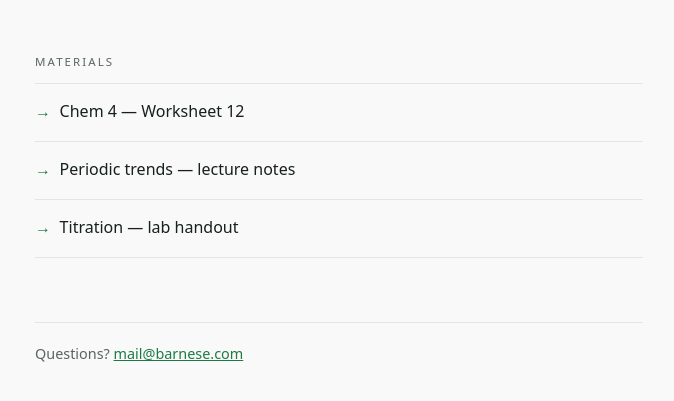
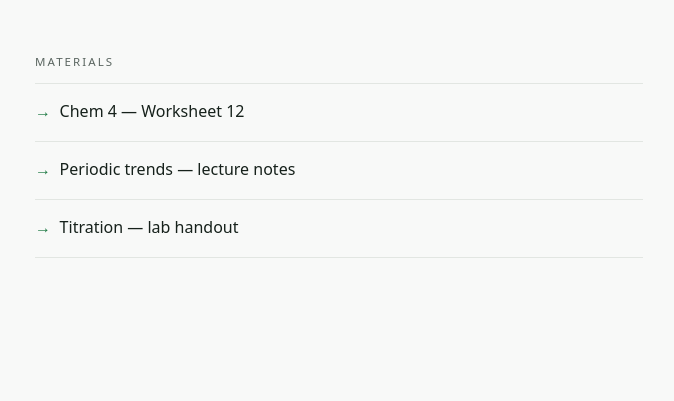
Before and after one commit to KeBarnese/KeBarnese.github.io, a plain HTML site: page index.html in a window 1280 px wide. Shown: the part 279-680 px from the top of the page, without its empty margins (301-975 px from the left). Drawn offline with Linux system fonts and the light colour scheme.

Commit message:
Update index.html

```diff
--- a/index.html
+++ b/index.html
@@ -167,9 +167,7 @@
       </ul>
     </main>
 
-    <footer>
-      Questions? <a href="mailto:mail@barnese.com">mail@barnese.com</a>
-    </footer>
+
 
   </div>
 </body>
```
